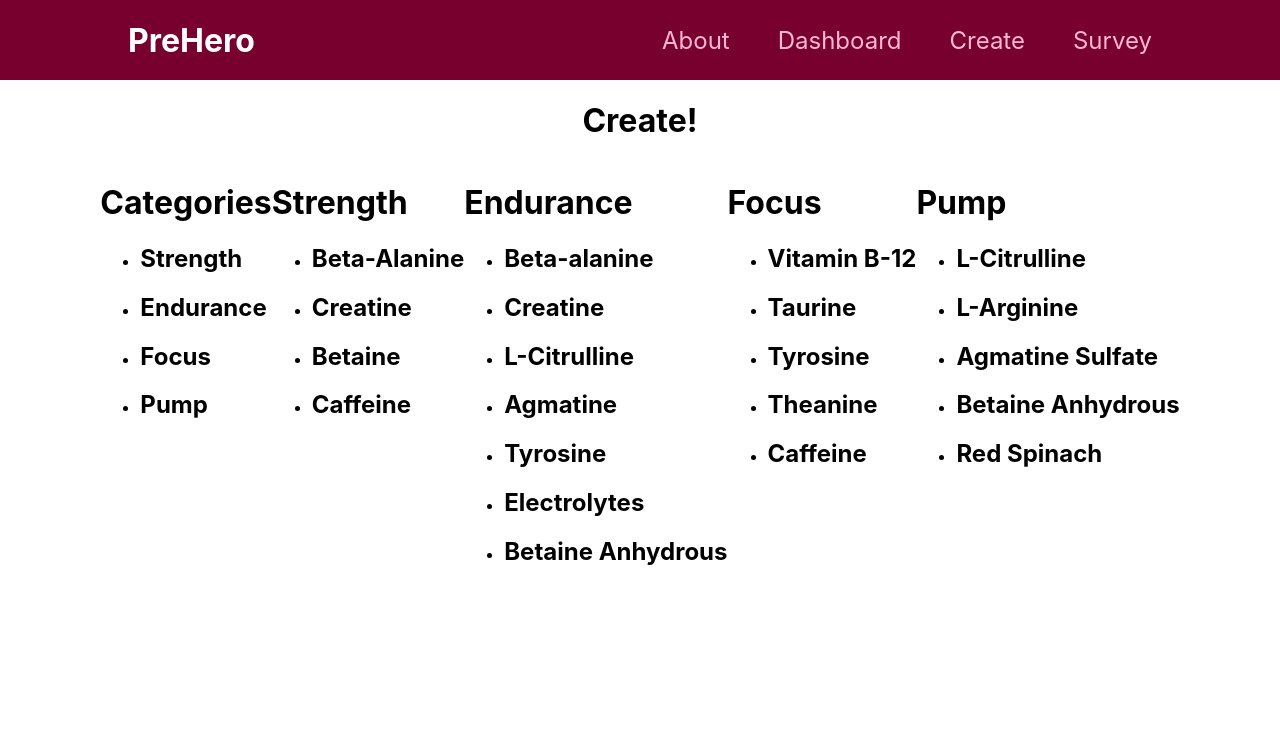
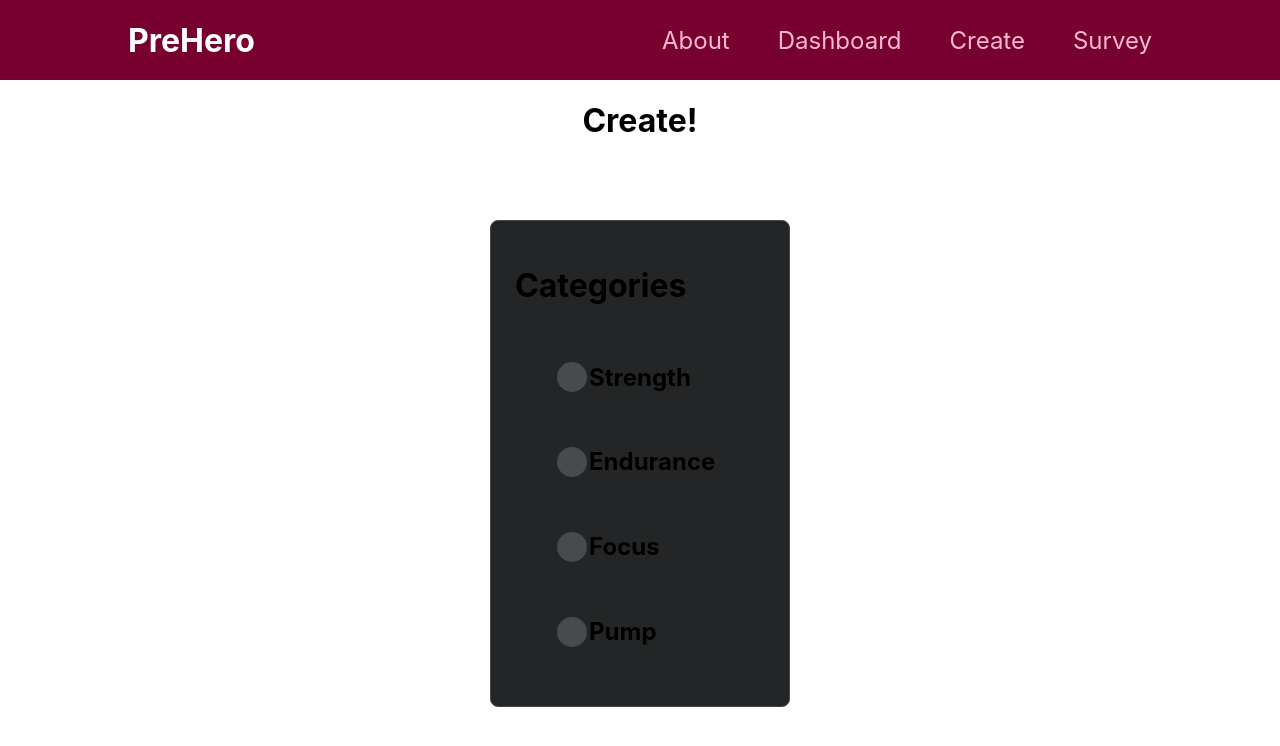
Before and after one commit to lylecodes/PreHero, a Next.js app: page /create in a window 1280 px wide. Shown: the top 746 px of the page. Built offline with nearby package versions, Linux system fonts and the light colour scheme.

Commit message:
modified dropdown with improved transitions

```diff
--- a/components/create/IngredientDropdownMenu/CategoryItemsList.js
+++ b/components/create/IngredientDropdownMenu/CategoryItemsList.js
@@ -1,16 +1,27 @@
-import React from "react";
+import { Fragment } from "react";
+
 import { data } from "../data";
 import MenuItem from "./MenuItem";
+import classes from "./IngredientDropdownMenu.module.css";
 
-const CategoryItemsList = () => {
+const CategoryItemsList = (props) => {
+  const sendSetMenu = (newMenu) => {
+    props.setMenu(newMenu);
+  };
+
   const categoryList = data.map((item, index) => (
-    <MenuItem key={index} id={index} category={item.category} />
+    <MenuItem
+      key={index}
+      id={index}
+      category={item.category}
+      sendMenu={sendSetMenu}
+    />
   ));
 
   return (
-    <div>
-      <h1>Categories</h1>
-      <ul>{categoryList}</ul>
+    <div className={classes.listContainer}>
+      <h1 className={classes.menuItem}>Categories</h1>
+      <ul className={classes.list}>{categoryList}</ul>
     </div>
   );
 };
--- a/components/create/IngredientDropdownMenu/EnduranceIngredientItemsList.js
+++ b/components/create/IngredientDropdownMenu/EnduranceIngredientItemsList.js
@@ -2,22 +2,30 @@ import React from "react";
 
 import { data } from "../data";
 import MenuItem from "./MenuItem";
+import classes from "./IngredientDropdownMenu.module.css";
 
-const EnduranceIngredientItemsList = () => {
-  const [EnduranceData] = data.filter((el) => {
+const EnduranceIngredientItemsList = (props) => {
+  const [enduranceData] = data.filter((el) => {
     return el.category === "Endurance";
   });
-  const EnduranceCategoryTitle = EnduranceData.category;
-  const EnduranceIngredients = EnduranceData.ingredients;
 
-  const EnduranceIngredientsList = EnduranceIngredients.map((item, index) => (
+  const sendSetMenu = (newMenu) => {
+    props.setMenu(newMenu);
+  };
+
+  const enduranceCategoryTitle = enduranceData.category;
+  const enduranceIngredients = enduranceData.ingredients;
+
+  const enduranceIngredientsList = enduranceIngredients.map((item, index) => (
     <MenuItem key={index} id={index} name={item} />
   ));
 
   return (
-    <div>
-      <h1>{EnduranceCategoryTitle}</h1>
-      <ul>{EnduranceIngredientsList}</ul>
+    <div className={classes.listContainer}>
+      <h1 className={classes.menuItem} onClick={() => sendSetMenu("main")}>
+        {enduranceCategoryTitle}
+      </h1>
+      <ul className={classes.list}>{enduranceIngredientsList}</ul>
     </div>
   );
 };
--- a/components/create/IngredientDropdownMenu/FocusIngredientItemsList.js
+++ b/components/create/IngredientDropdownMenu/FocusIngredientItemsList.js
@@ -2,23 +2,30 @@ import React from "react";
 
 import { data } from "../data";
 import MenuItem from "./MenuItem";
+import classes from "./IngredientDropdownMenu.module.css";
 
-const FocusIngredientItemsList = () => {
-  const [FocusData] = data.filter((el) => {
+const FocusIngredientItemsList = (props) => {
+  const [focusData] = data.filter((el) => {
     return el.category === "Focus";
   });
 
-  const FocusCategoryTitle = FocusData.category;
-  const FocusIngredients = FocusData.ingredients;
+  const sendSetMenu = (newMenu) => {
+    props.setMenu(newMenu);
+  };
 
-  const FocusIngredientsList = FocusIngredients.map((item, index) => (
-    <MenuItem key={index} id={index} name={item} />
+  const focusCategoryTitle = focusData.category;
+  const focusIngredients = focusData.ingredients;
+
+  const focusIngredientsList = focusIngredients.map((item, index) => (
+    <MenuItem key={index} id={index} name={item} sendMenu={sendSetMenu} />
   ));
 
   return (
-    <div>
-      <h1>{FocusCategoryTitle}</h1>
-      <ul>{FocusIngredientsList}</ul>
+    <div className={classes.listContainer}>
+      <h1 className={classes.menuItem} onClick={() => sendSetMenu("main")}>
+        {focusCategoryTitle}
+      </h1>
+      <ul className={classes.list}>{focusIngredientsList}</ul>
     </div>
   );
 };
--- a/components/create/IngredientDropdownMenu/IngredientDropdownMenu.js
+++ b/components/create/IngredientDropdownMenu/IngredientDropdownMenu.js
@@ -1,20 +1,126 @@
-import { Fragment } from "react";
+import { useState, useRef, useEffect } from "react";
+import { CSSTransition } from "react-transition-group";
 
 import CategoryItemsList from "./CategoryItemsList";
 import StrengthIngredientItemsList from "./StrengthIngredientItemsList";
 import EnduranceIngredientItemsList from "./EnduranceIngredientItemsList";
 import FocusIngredientItemsList from "./FocusIngredientItemsList";
 import PumpIngredientItemsList from "./PumpIngredientItemsList";
+import classes from "./IngredientDropdownMenu.module.css";
 
 const IngredientDropdownMenu = () => {
+  const [activeMenu, setActiveMenu] = useState("main");
+  const [menuHeight, setMenuHeight] = useState(null);
+  const dropdownRef = useRef(null);
+
+  useEffect(() => {
+    setMenuHeight(dropdownRef.current?.firstChild.offsetHeight);
+  }, []);
+
+  const calcHeight = (el) => {
+    const height = el.offsetHeight;
+    setMenuHeight(height);
+  };
+
+  const setActiveMenuHandler = (menu) => {
+    setActiveMenu(menu);
+  };
+
+  console.log(activeMenu);
+
   return (
-    <Fragment>
-      <CategoryItemsList />
-      <StrengthIngredientItemsList />
-      <EnduranceIngredientItemsList />
-      <FocusIngredientItemsList />
-      <PumpIngredientItemsList />
-    </Fragment>
+    <div
+      className={classes.dropdown}
+      style={{ height: menuHeight + 30 }}
+      ref={dropdownRef}
+    >
+      <CSSTransition
+        in={activeMenu === "main"}
+        timeout={500}
+        onEnter={calcHeight}
+        classNames={{
+          enter: classes.menuPrimaryEnter,
+          enterActive: classes.menuPrimaryEnterActive,
+          exit: classes.menuPrimaryExit,
+          exitActive: classes.menuPrimaryExitActive,
+        }}
+        unmountOnExit
+      >
+        <CategoryItemsList
+          className={classes.menu}
+          setMenu={setActiveMenuHandler}
+        />
+      </CSSTransition>
+
+      <CSSTransition
+        in={activeMenu === "strength"}
+        timeout={500}
+        onEnter={calcHeight}
+        classNames={{
+          enter: classes.menuStrengthEnter,
+          enterActive: classes.menuStrengthEnterActive,
+          exit: classes.menuStrengthExit,
+          exitActive: classes.menuStrengthExitActive,
+        }}
+        unmountOnExit
+      >
+        <StrengthIngredientItemsList
+          classname={classes.menu}
+          setMenu={setActiveMenuHandler}
+        />
+      </CSSTransition>
+      <CSSTransition
+        in={activeMenu === "endurance"}
+        timeout={500}
+        onEnter={calcHeight}
+        classNames={{
+          enter: classes.menuEnduranceEnter,
+          enterActive: classes.menuEnduranceEnterActive,
+          exit: classes.menuEnduranceExit,
+          exitActive: classes.menuEnduranceExitActive,
+        }}
+        unmountOnExit
+      >
+        <EnduranceIngredientItemsList
+          className={classes.menu}
+          setMenu={setActiveMenuHandler}
+        />
+      </CSSTransition>
+      <CSSTransition
+        in={activeMenu === "focus"}
+        timeout={500}
+        onEnter={calcHeight}
+        classNames={{
+          enter: classes.menuFocusEnter,
+          enterActive: classes.menuFocusEnterActive,
+          exit: classes.menuFocusExit,
+          exitActive: classes.menuFocusExitActive,
+        }}
+        unmountOnExit
+      >
+        <FocusIngredientItemsList
+          className={classes.menu}
+          setMenu={setActiveMenuHandler}
+        />
+      </CSSTransition>
+      <CSSTransition
+        in={activeMenu === "pump"}
+        timeout={500}
+        onEnter={calcHeight}
+        classNames={{
+          enter: classes.menuPumpEnter,
+          enterActive: classes.menuPumpEnterActive,
+          exit: classes.menuPumpExit,
+          exitActive: classes.menuPumpExitActive,
+        }}
+        unmountOnExit
+      >
+        <PumpIngredientItemsList
+          className={classes.menu}
+          setMenu={setActiveMenuHandler}
+        />
+      </CSSTransition>
+    </div>
   );
 };
 
--- /dev/null
+++ b/components/create/IngredientDropdownMenu/IngredientDropdownMenu.module.css
@@ -0,0 +1,155 @@
+/* Icon Button */
+.iconButton {
+  --button-size: calc(var(--nav-size) * 0.5);
+  width: var(--button-size);
+  height: var(--button-size);
+  background-color: #484a4d;
+  border-radius: 50%;
+  padding: 5px;
+  margin: 2px;
+  display: flex;
+  align-items: center;
+  justify-content: center;
+  transition: filter 300ms;
+  color: var(--text-color);
+  text-decoration: none;
+}
+
+.iconButton:hover {
+  filter: brightness(1.2);
+}
+
+.iconButton svg {
+  fill: var(--text-color);
+  width: 20px;
+  height: 20px;
+}
+
+/* Dropdown Menu */
+
+.dropdown {
+  /* NO FLEX */
+  position: absolute;
+  top: 58px;
+  width: 300px;
+  min-height: fit-content;
+  height: fit-content;
+  background-color: var(--bg);
+  border: var(--border);
+  border-radius: var(--border-radius);
+  padding: 1rem;
+  overflow: hidden;
+  transition: var(--speed) ease;
+}
+
+/* Solves extended hover */
+.list {
+  width: 100%;
+  height: 100%;
+}
+
+.listContainer {
+}
+
+/* Justify content centers everything, but li are shifted */
+.menuItem {
+  height: 100%;
+  min-width: fit-content;
+  width: 100%;
+  display: flex;
+  align-items: center;
+  border-radius: var(--border-radius);
+  transition: background var(--speed);
+  padding: 0.5rem;
+}
+
+.menuItem .icon-button {
+  margin-right: 0.5rem;
+}
+
+.menuItem .icon-button:hover {
+  filter: none;
+}
+
+.menuItem:hover {
+  background-color: #525357;
+}
+
+.icon-right {
+  margin-left: auto;
+}
+
+.menuPrimaryEnter {
+  position: absolute;
+  transform: translateX(-110%);
+}
+.menuPrimaryEnterActive {
+  transform: translateX(0%);
+  transition: all var(--speed) ease;
+}
+.menuPrimaryExit {
+  position: absolute;
+}
+.menuPrimaryExitActive {
+  transform: translateX(-110%);
+  transition: all var(--speed) ease;
+}
+
+.menuStrengthEnter {
+  transform: translateX(110%);
+}
+.menuStrengthEnterActive {
+  transform: translateX(0%);
+  transition: all var(--speed) ease;
+}
+.menuStrengthExit {
+}
+.menuStrengthExitActive {
+  transform: translateX(110%);
+  transition: all var(--speed) ease;
+}
+
+.menuEnduranceEnter {
+  transform: translateX(110%);
+}
+
+.menuEnduranceEnterActive {
+  transform: translateX(0%);
+  transition: all var(--speed) ease;
+}
+.menuEnduranceExit {
+}
+.menuEnduranceExitActive {
+  transform: translateX(110%);
+  transition: all var(--speed) ease;
+}
+
+.menuFocusEnter {
+  transform: translateX(110%);
+}
+
+.menuFocusEnterActive {
+  transform: translateX(0%);
+  transition: all var(--speed) ease;
+}
+.menuFocusExit {
+}
+.menuFocusExitActive {
+  transform: translateX(110%);
+  transition: all var(--speed) ease;
+}
+
+.menuPumpEnter {
+  transform: translateX(110%);
+}
+
+.menuPumpEnterActive {
+  transform: translateX(0%);
+  transition: all var(--speed) ease;
+}
+.menuPumpExit {
+}
+.menuPumpExitActive {
+  transform: translateX(110%);
+  transition: all var(--speed) ease;
+}
--- a/components/create/IngredientDropdownMenu/MenuItem.js
+++ b/components/create/IngredientDropdownMenu/MenuItem.js
@@ -1,11 +1,18 @@
 import React from "react";
 
+import classes from "./IngredientDropdownMenu.module.css";
+
 const MenuItem = (props) => {
+  const displayedName = props.category || props.name;
+
   return (
-    <li>
-      <div>
-        <h2>{props.category || props.name}</h2>
-      </div>
+    <li
+      className={classes.menuItem}
+      onClick={() => props.sendMenu(displayedName.toLowerCase())}
+    >
+      <span className={classes.iconButton}>{props.leftIcon}</span>
+      <h2>{displayedName}</h2>
+      <span className={classes.iconRight}>{props.rightIcon}</span>
     </li>
   );
 };
--- a/components/create/IngredientDropdownMenu/PumpIngredientItemsList.js
+++ b/components/create/IngredientDropdownMenu/PumpIngredientItemsList.js
@@ -2,23 +2,30 @@ import React from "react";
 
 import { data } from "../data";
 import MenuItem from "./MenuItem";
+import classes from "./IngredientDropdownMenu.module.css";
 
-const PumpIngredientItemsList = () => {
-  const [PumpData] = data.filter((el) => {
+const PumpIngredientItemsList = (props) => {
+  const [pumpData] = data.filter((el) => {
     return el.category === "Pump";
   });
 
-  const PumpCategoryTitle = PumpData.category;
-  const PumpIngredients = PumpData.ingredients;
+  const sendSetMenu = (newMenu) => {
+    props.setMenu(newMenu);
+  };
 
-  const PumpIngredientsList = PumpIngredients.map((item, index) => (
-    <MenuItem key={index} id={index} name={item} />
+  const pumpCategoryTitle = pumpData.category;
+  const pumpIngredients = pumpData.ingredients;
+
+  const pumpIngredientsList = pumpIngredients.map((item, index) => (
+    <MenuItem key={index} id={index} name={item} sendMenu={sendSetMenu} />
   ));
 
   return (
-    <div>
-      <h1>{PumpCategoryTitle}</h1>
-      <ul>{PumpIngredientsList}</ul>
+    <div className={classes.listContainer}>
+      <h1 className={classes.menuItem} onClick={() => sendSetMenu("main")}>
+        {pumpCategoryTitle}
+      </h1>
+      <ul className={classes.list}>{pumpIngredientsList}</ul>
     </div>
   );
 };
--- a/components/create/IngredientDropdownMenu/StrengthIngredientItemsList.js
+++ b/components/create/IngredientDropdownMenu/StrengthIngredientItemsList.js
@@ -1,22 +1,31 @@
 import React from "react";
+
 import { data } from "../data";
 import MenuItem from "./MenuItem";
+import classes from "./IngredientDropdownMenu.module.css";
 
-const StrengthIngredientItemsList = () => {
+const StrengthIngredientItemsList = (props) => {
   const [strengthData] = data.filter((el) => {
     return el.category === "Strength";
   });
+
+  const sendSetMenu = (newMenu) => {
+    props.setMenu(newMenu);
+  };
+
   const strengthCategoryTitle = strengthData.category;
   const strengthIngredients = strengthData.ingredients;
 
   const strengthIngredientsList = strengthIngredients.map((item, index) => (
-    <MenuItem key={index} id={index} name={item} />
+    <MenuItem key={index} id={index} name={item} sendMenu={sendSetMenu} />
   ));
 
   return (
-    <div>
-      <h1>{strengthCategoryTitle}</h1>
-      <ul>{strengthIngredientsList}</ul>
+    <div className={classes.listContainer}>
+      <h1 className={classes.menuItem} onClick={() => sendSetMenu("main")}>
+        {strengthCategoryTitle}
+      </h1>
+      <ul className={classes.list}>{strengthIngredientsList}</ul>
     </div>
   );
 };
--- a/pages/create/index.js
+++ b/pages/create/index.js
@@ -3,7 +3,7 @@ import Layout from "../../components/layout/Layout";
 import Head from "next/head";
 import classes from "./index.module.css";
 import DropdownMenu from "../../components/create/DropdownMenu";
-import IngredientSelectorMenu from "../../components/create/IngredientDropdownMenu/IngredientDropdownMenu";
+import IngredientDropdownMenu from "../../components/create/IngredientDropdownMenu/IngredientDropdownMenu";
 
 const CreatePage = () => {
   return (
@@ -16,7 +16,7 @@ const CreatePage = () => {
         <h1 className={classes.heading}>Create!</h1>
         <main className={classes.main}>
           {/* <DropdownMenu /> */}
-          <IngredientSelectorMenu />
+          <IngredientDropdownMenu />
         </main>
       </Layout>
     </Fragment>
```
